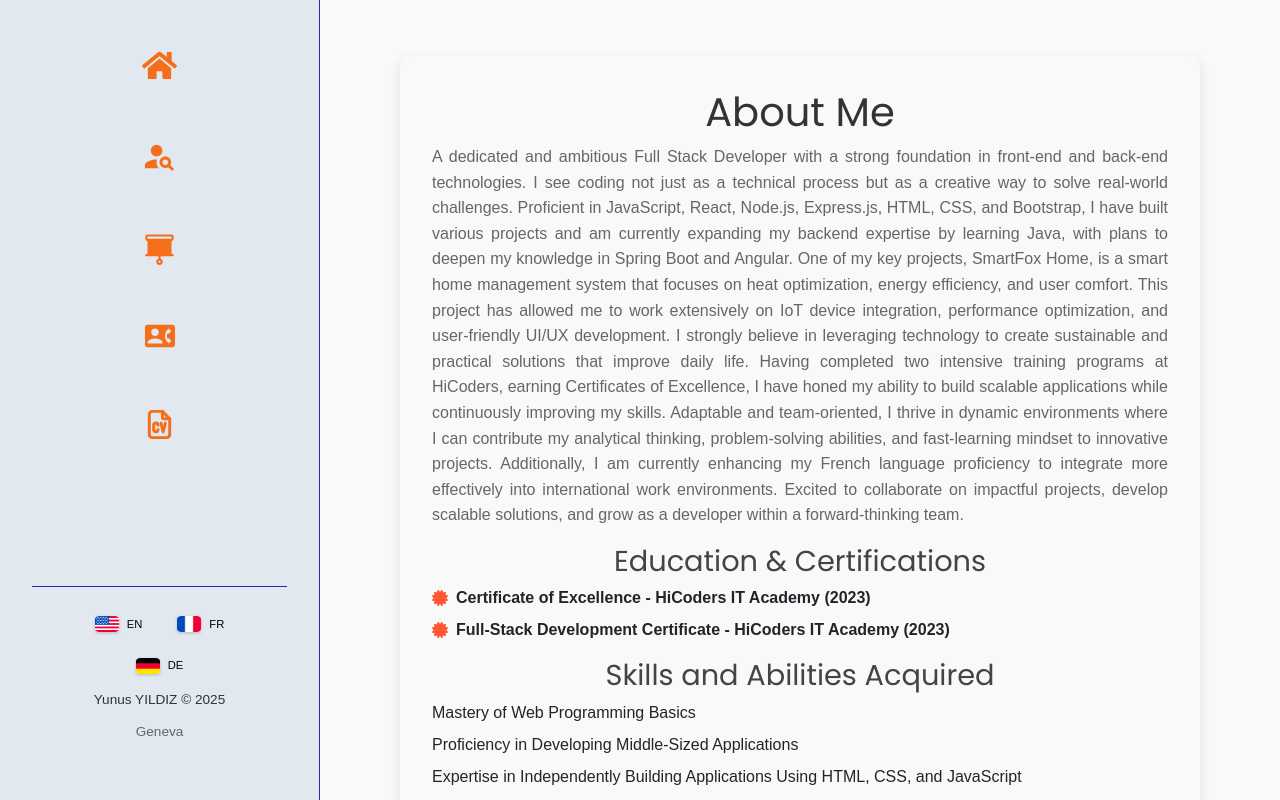
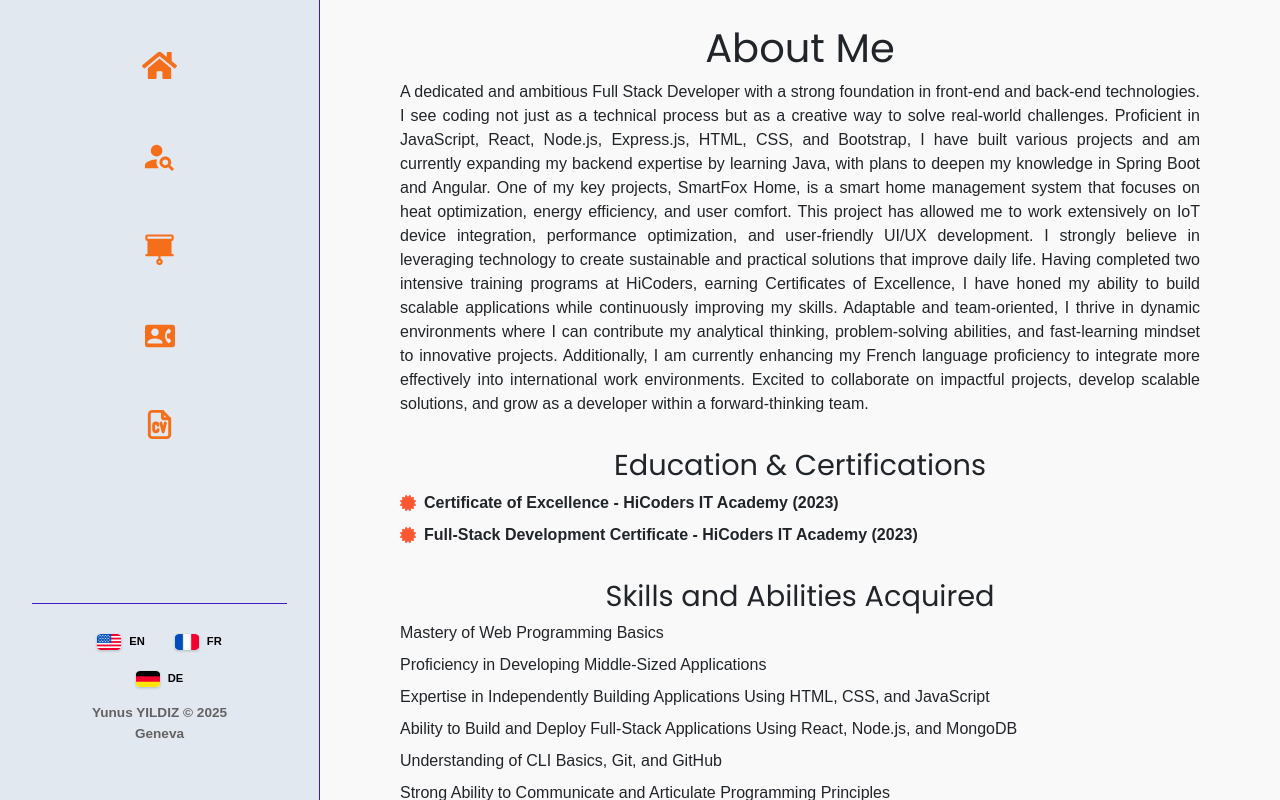
Before and after one commit to yunusyildiz-ch/my-portfolio, a React (Vite) app: page /about in a window 1280 px wide. Built offline with nearby package versions, Linux system fonts and the light colour scheme.

Commit message:
css: about-footer-home

```diff
--- a/index.html
+++ b/index.html
@@ -5,7 +5,7 @@
     <link rel="icon" type="image/svg+xml" href="favicon-32x32.png" />
     <link href="https://fonts.googleapis.com/css2?family=Poppins:wght@300;400;600&family=Roboto:wght@400;500&display=swap" rel="stylesheet">
     <meta name="viewport" content="width=device-width, initial-scale=1.0" />
-    <title>Yunus YILDIZ | Portfolio</title>
+    <title>Yunus YILDIZ | WebSite</title>
   </head>
   <body>
     <div id="root"></div>
--- a/src/components/Footer.jsx
+++ b/src/components/Footer.jsx
@@ -37,8 +37,8 @@ const Footer = () => {
         </li>
       </ul>
       <div className="footer-texts">
-        <p className="footer-copyright">Yunus YILDIZ © 2025</p>
-        <p className="footer-address">{t("footer.address")}</p>
+        <span className="footer-copyright">Yunus YILDIZ © 2025</span>
+        <span className="footer-address">{t("footer.address")}</span>
       </div>
     </footer>
   );
--- a/src/css/about.css
+++ b/src/css/about.css
@@ -1,36 +1,26 @@
-/* 📄 About Page Styles */
-.about-container {
-    padding: 2rem;
-    background-color: #f9f9f9;
-    border-radius: 10px;
-    box-shadow: 0 4px 12px rgba(0, 0, 0, 0.1);
-    margin: 2rem auto;
-  }
-
 .about-title {
   font-size: 2.5rem;
-    color: #333;
   text-align: center;
 }
 
 .about-description {
   font-size: 1rem;
-    color: #666;
   text-align: justify;
-    line-height: 1.6;
 }
 
 .section-title {
+  margin-top: 2rem;
   font-size: 1.8rem;
-    color: #444;
 }
 
-  .certifications-list, .skills-list {
+.certifications-list,
+.skills-list {
   list-style: none;
   padding: 0;
 }
 
-  .certifications-list li, .skills-list li {
+.certifications-list li,
+.skills-list li {
   font-size: 1rem;
   margin-bottom: 0.5rem;
   display: flex;
--- a/src/css/footer.css
+++ b/src/css/footer.css
@@ -23,7 +23,7 @@
   margin: 0;
   padding: 0;
   list-style: none;
-  gap: 15px;
+  gap: 10px;
 }
 
 .footer-languages li {
@@ -36,6 +36,7 @@
   background: none;
   border: none;
   cursor: pointer;
+  font-weight: bold;
   font-size: 0.7rem;
   padding: 5px 10px;
   transition: all 0.3s ease;
@@ -43,7 +44,7 @@
 }
 
 .language-button:hover {
-  background: rgba(59, 26, 192, 0.1);
+  background: rgba(68, 85, 237, 0.1);
   border-radius: 5px;
 }
 
@@ -56,18 +57,22 @@
 }
 
 .footer-texts {
+  display: flex;
+  flex-direction: column;
+  align-items: center;
+  justify-content: center;
   margin-top: 0.7rem;
   text-align: center;
 }
 
 .footer-address {
-  margin-bottom: 0.1rem;
-  color: #666;
+  font-weight: bold;
+  color: #636262;
 }
 
 .footer-copyright {
-  margin-bottom: 0.7rem;
-  color: #333;
+  font-weight: bold;
+  color: #636262;
 }
 
 /* 🖥️ Responsive Styles */
--- a/src/css/home.css
+++ b/src/css/home.css
@@ -1,4 +1,3 @@
-
 .home-container img {
   border-radius: 50%;
   border: 5px solid #ff5733;
```
Also changed, not shown: 2 other files (tests, documents, lock files or other folders). Lines whose indentation alone changed are shown as unchanged.
